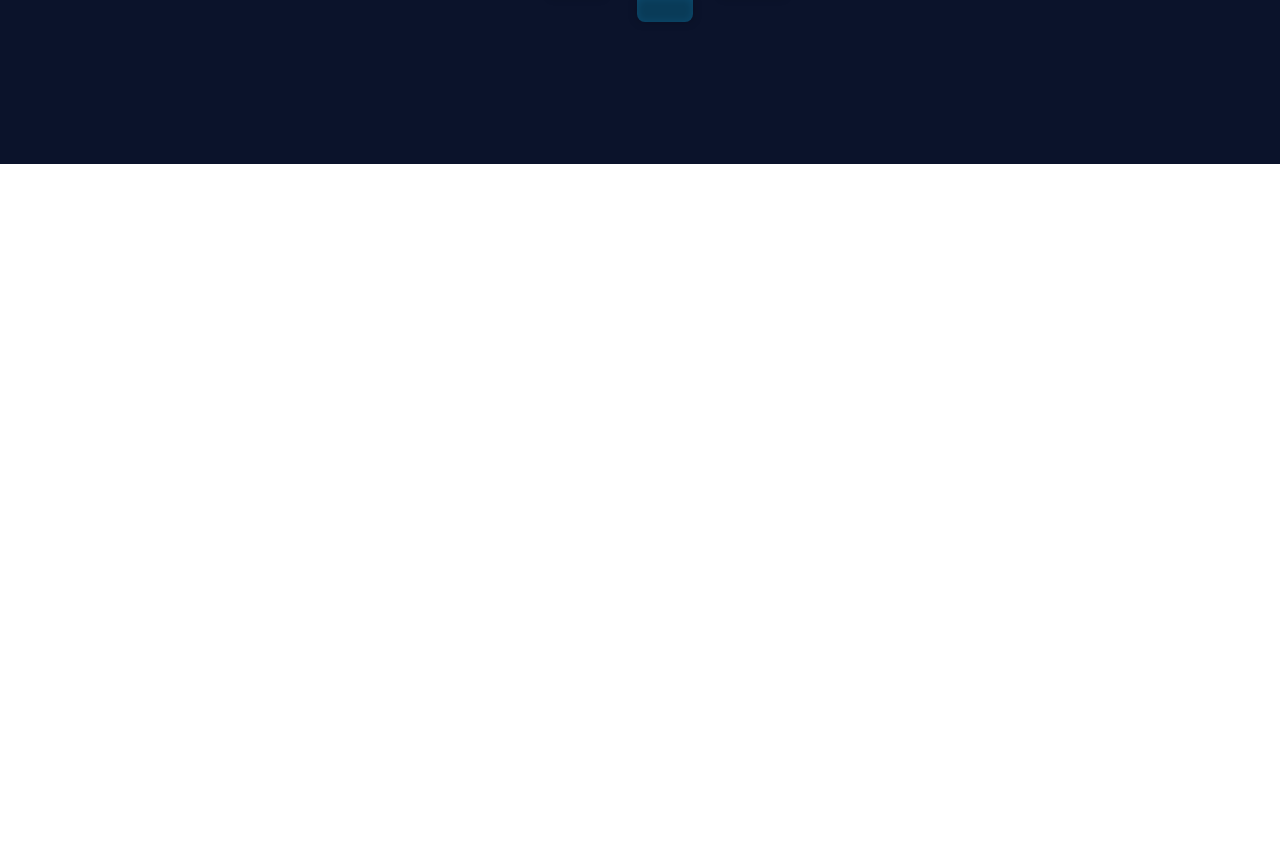
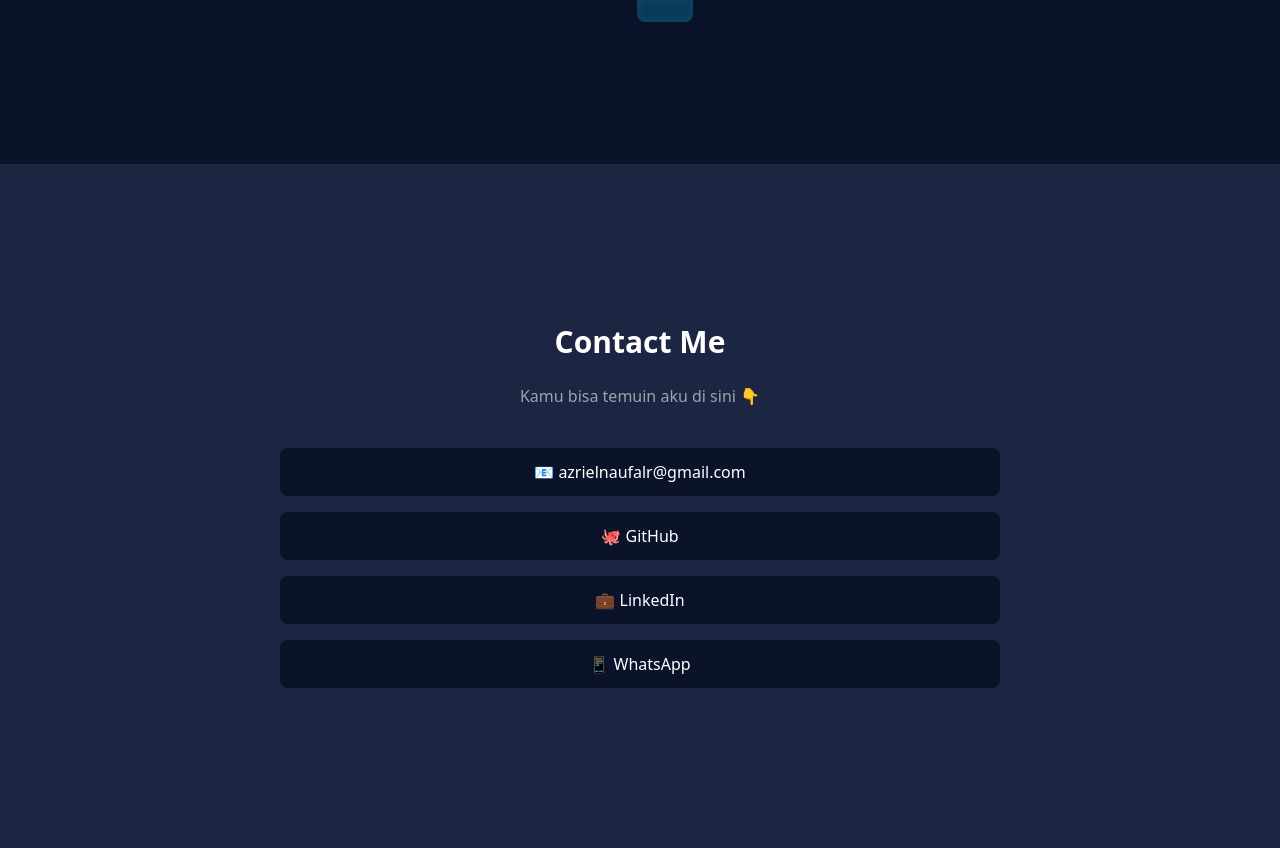
Before and after one commit to Cclover-ops/Landing-page, a plain HTML site: page index.html in a window 1280 px wide. Shown: the part 2066-2914 px from the top of the page. Before the commit the page ends 2614 px from the top, so only its background shows below. Drawn offline with nearby package versions, Linux system fonts and the light colour scheme.

Commit message:
Add files via upload

```diff
--- a/index.html
+++ b/index.html
@@ -28,7 +28,7 @@
                                                 <!-- SECTION HOME -->
 
 
-        <section id="home" class="bg-[#0b132b] ">
+        <section id="home" class="bg-[#0b132b]">
 
             <div class="py-20 px-8 grid grid-cols-8 grid-flow-row gap-8">
 
@@ -119,9 +119,9 @@
 
                         </div>
 
-                        <div class="bg-sky-900 h-[450px] w-14 hover:w-[500px] hover:h-[410px] duration-500 hover:ring-2 ring-slate-300 rounded-lg">
+                        <div class="bg-sky-900 h-[450px] w-14 hover:w-[500px] duration-500 hover:ring-2 ring-slate-300 rounded-lg">
 
-                            <div class="flex h-full w-full bg-center bg-cover blur-sm hover:blur-none justify-center items-end" style="background-image: url(../img/MIS.jpg);">
+                            <div class="flex h-full w-full bg-centers bg-cover bg-no-repeat blur-sm hover:blur-none justify-center items-end" style="background-image: url(../img/MIS.jpg);">
 
                                 <div class="flex w-screen h-6 hover:ring-1 ring-white hover:h-14 duration-500 bg-black/20 backdrop-blur-sm group rounded-md">
                                     <h1 class="invisible group-hover:visible delay-100 duration-100 h-full w-full text-center py-3 text-slate-300">Java Script</h1>
@@ -135,7 +135,7 @@
 
                             <div class="flex h-full w-full bg-center bg-cover blur-sm hover:blur-none justify-center items-end" style="background-image: url(../img/97e22bc8-700d-49a3-9435-f887db4ef95a.jpg);">
 
-                                <div class="flex w-screen h-6 hover:ring-1 ring-white hover:h-14 duration-500 bg-black/20 backdrop-blur-sm group rounded-md">
+                                <div class="flex w-screen h-6 hover:ring-1 ring-white  hover:h-14 duration-500 bg-black/20 backdrop-blur-sm group rounded-md">
                                     <h1 class="invisible group-hover:visible delay-100 duration-100 h-full w-full text-center py-3 text-slate-300">Python</h1>
                                 </div>
 
@@ -143,7 +143,7 @@
 
                         </div>
 
-                        <div class="bg-sky-900 h-[450px] w-14 hover:w-[500px] hover:h-[410px] duration-500 hover:ring-2 ring-slate-300">
+                        <div class="bg-sky-900 h-[450px] w-14 hover:w-[500px]  duration-500 hover:ring-2 ring-slate-300">
 
                             <div class="flex h-full w-full bg-center bg-cover blur-sm hover:blur-none justify-center items-end" style="background-image: url(../img/A\ Comprehensive\ Guide\ to\ \(ML\).jpg);">
 
@@ -174,7 +174,38 @@
             </div>
         </section>
 
-        <div class="mb-96"></div>
+        <section id="contact" class="bg-[#1c2541] text-white py-40">
+            <div class="max-w-3xl mx-auto px-6 text-center">
+              <h2 class="text-3xl font-bold mb-6">Contact Me</h2>
+              <p class="text-gray-400 mb-10">Kamu bisa temuin aku di sini 👇</p>
+
+              <div class="space-y-4">
+                <!-- Email -->
+                <a href="mailto:azrielnaufalr@gmail.com"
+                   class="block bg-[#0b132b] hover:bg-[#1c2541] hover:ring-1 ring-amber-100 py-3 rounded-lg transition duration-300">
+                  📧 azrielnaufalr@gmail.com
+                </a>
+
+                <!-- GitHub -->
+                <a href="https://github.com/Cclover-ops" target="_blank"
+                   class="block bg-[#0b132b] hover:bg-[#1c2541] hover:ring-1 ring-amber-100 py-3 rounded-lg transition duration-300">
+                  🐙 GitHub
+                </a>
+
+                <!-- LinkedIn -->
+                <a href="https://linkedin.com/in/azriel-naufal-r-1ab12b361" target="_blank"
+                   class="block bg-[#0b132b] hover:bg-[#1c2541] hover:ring-1 ring-amber-100 py-3 rounded-lg transition duration-300">
+                  💼 LinkedIn
+                </a>
+
+                <!-- WhatsApp -->
+                <a href="https://wa.me/628883838694" target="_blank"
+                   class="block bg-[#0b132b] hover:bg-[#1c2541] hover:ring-1 ring-amber-100 py-3 rounded-lg transition duration-300">
+                  📱 WhatsApp
+                </a>
+              </div>
+            </div>
+          </section>
 
     </body>
 </html>
```
